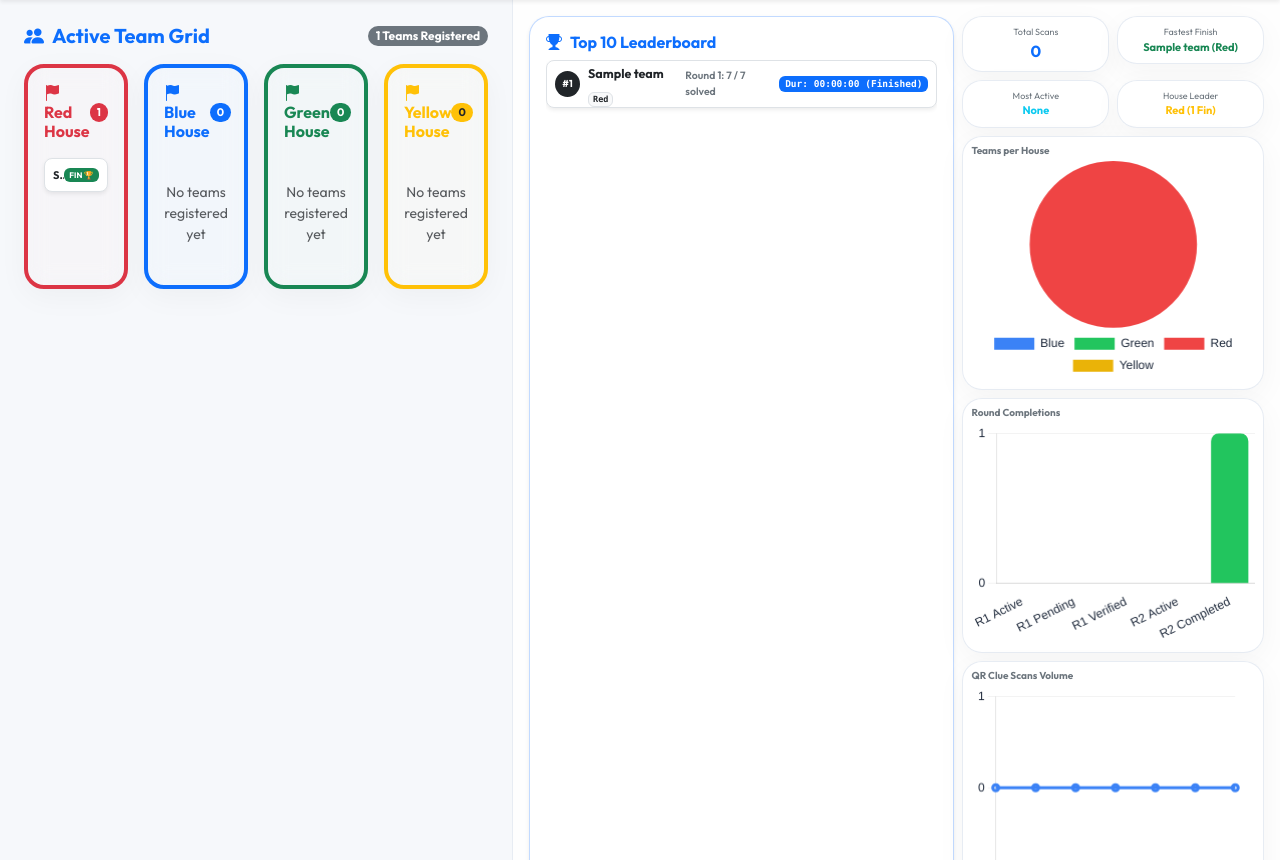
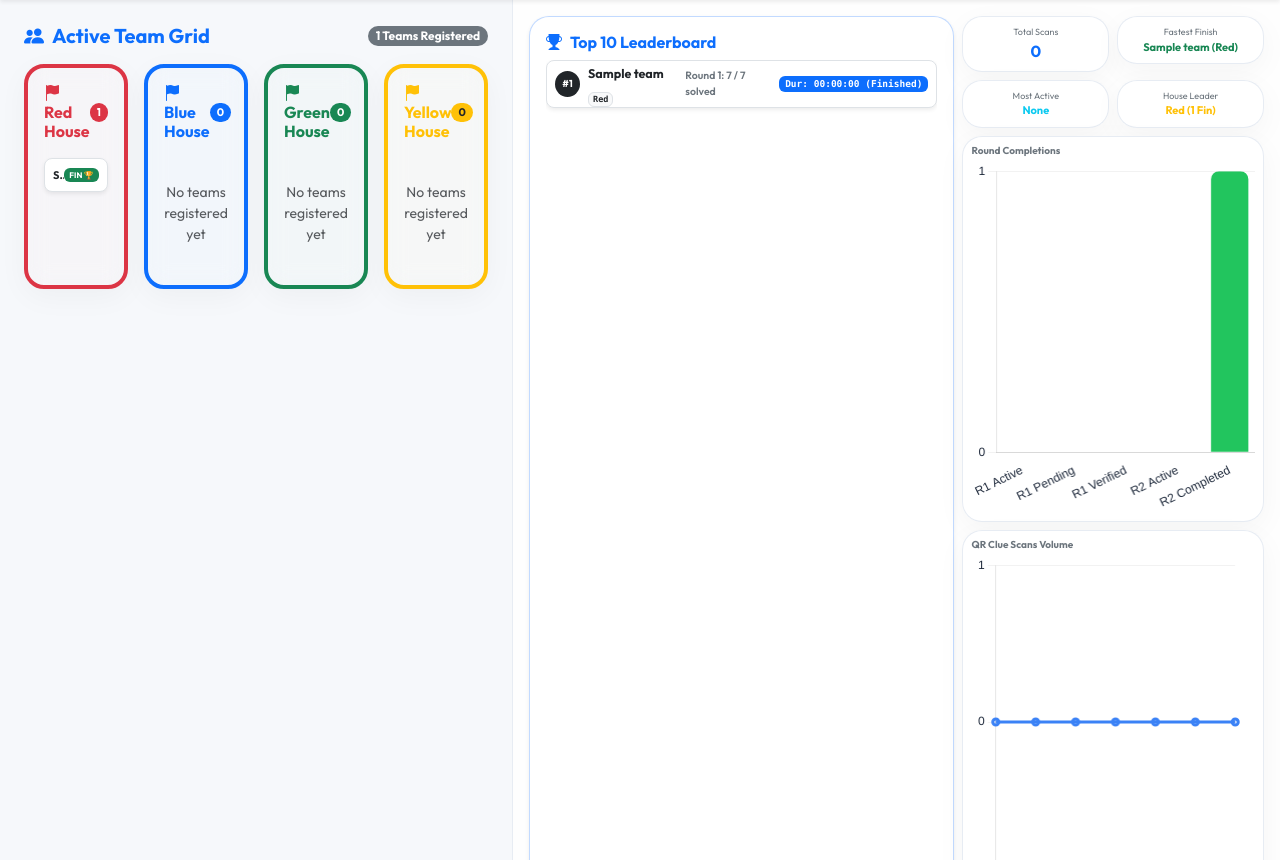
Before and after one commit to gunaditya-regidi/thms, a Flask app: page /stats in a window 1280 px wide. Shown: the part 72-932 px from the top of the page. Run offline with Flask 3, Linux system fonts and the light colour scheme; a user stored in the database is signed in; tables that the repository leaves empty hold one stand-in row (values such as "Sample post"); some libraries are stand-ins or nearby versions.

Commit message:
feat: remove pie chart and set unconditional 2-second polling to guarantee real-time updates

```diff
--- a/templates/stats.html
+++ b/templates/stats.html
@@ -286,19 +286,13 @@
 
                 <!-- Section 3: Charts -->
                 <div class="d-flex flex-column gap-2 flex-fill" style="height: calc(100% - 130px);">
-                    <div class="glass-card p-2 flex-fill" style="height: 33%;">
-                        <h6 class="fw-bold text-secondary mb-1 d-block" style="font-size: 10px; margin-bottom: 2px;">Teams per House</h6>
-                        <div style="height: calc(100% - 16px); position: relative;">
-                            <canvas id="houseChart"></canvas>
-                        </div>
-                    </div>
-                    <div class="glass-card p-2 flex-fill" style="height: 33%;">
+                    <div class="glass-card p-2 flex-fill" style="height: 50%;">
                         <h6 class="fw-bold text-secondary mb-1 d-block" style="font-size: 10px; margin-bottom: 2px;">Round Completions</h6>
                         <div style="height: calc(100% - 16px); position: relative;">
                             <canvas id="roundChart"></canvas>
                         </div>
                     </div>
-                    <div class="glass-card p-2 flex-fill" style="height: 33%;">
+                    <div class="glass-card p-2 flex-fill" style="height: 50%;">
                         <h6 class="fw-bold text-secondary mb-1 d-block" style="font-size: 10px; margin-bottom: 2px;">QR Clue Scans Volume</h6>
                         <div style="height: calc(100% - 16px); position: relative;">
                             <canvas id="qrScanChart"></canvas>
@@ -318,7 +312,6 @@
 
 <script>
 // Declare Chart.js variables globally to allow updates
-let houseChartInst = null;
 let roundChartInst = null;
 let qrScanChartInst = null;
 
@@ -768,36 +761,7 @@ function initializeCharts(data) {
         'Yellow': '#eab308'
     };
 
-    // A. Chart 1: House Distribution
-    const houseCanvas = document.getElementById('houseChart');
-    if (houseCanvas) {
-        const labels = Object.keys(data.house_dist);
-        const values = Object.values(data.house_dist);
-        const bgColors = labels.map(l => houseColors[l] || '#cccccc');
-
-        if (houseChartInst) houseChartInst.destroy();
-        houseChartInst = new Chart(houseCanvas, {
-            type: 'pie',
-            data: {
-                labels: labels,
-                datasets: [{
-                    data: values,
-                    backgroundColor: bgColors,
-                    borderWidth: 0
-                }]
-            },
-            options: {
-                responsive: true,
-                maintainAspectRatio: false,
-                plugins: {
-                    legend: {
-                        position: 'bottom',
-                        labels: { color: labelColor }
-                    }
-                }
-            }
-        });
-    }
+    // A. Chart 1: House Distribution removed
 
     // B. Chart 2: Round completions
     const roundCanvas = document.getElementById('roundChart');
@@ -879,13 +843,10 @@ function initializeCharts(data) {
     }
 }
 
-// Self-healing polling fallback when Socket.io is offline or disconnected
+// Poll stats dashboard every 2 seconds unconditionally to guarantee real-time updates
 setInterval(() => {
-    if (typeof window.socket === 'undefined' || !window.socket || !window.socket.connected) {
-        console.log("Socket offline. Polling stats dashboard...");
-        fetchStatsData();
-    }
-}, 3000);
+    fetchStatsData();
+}, 2000);
 </script>
 
 <style>
```
